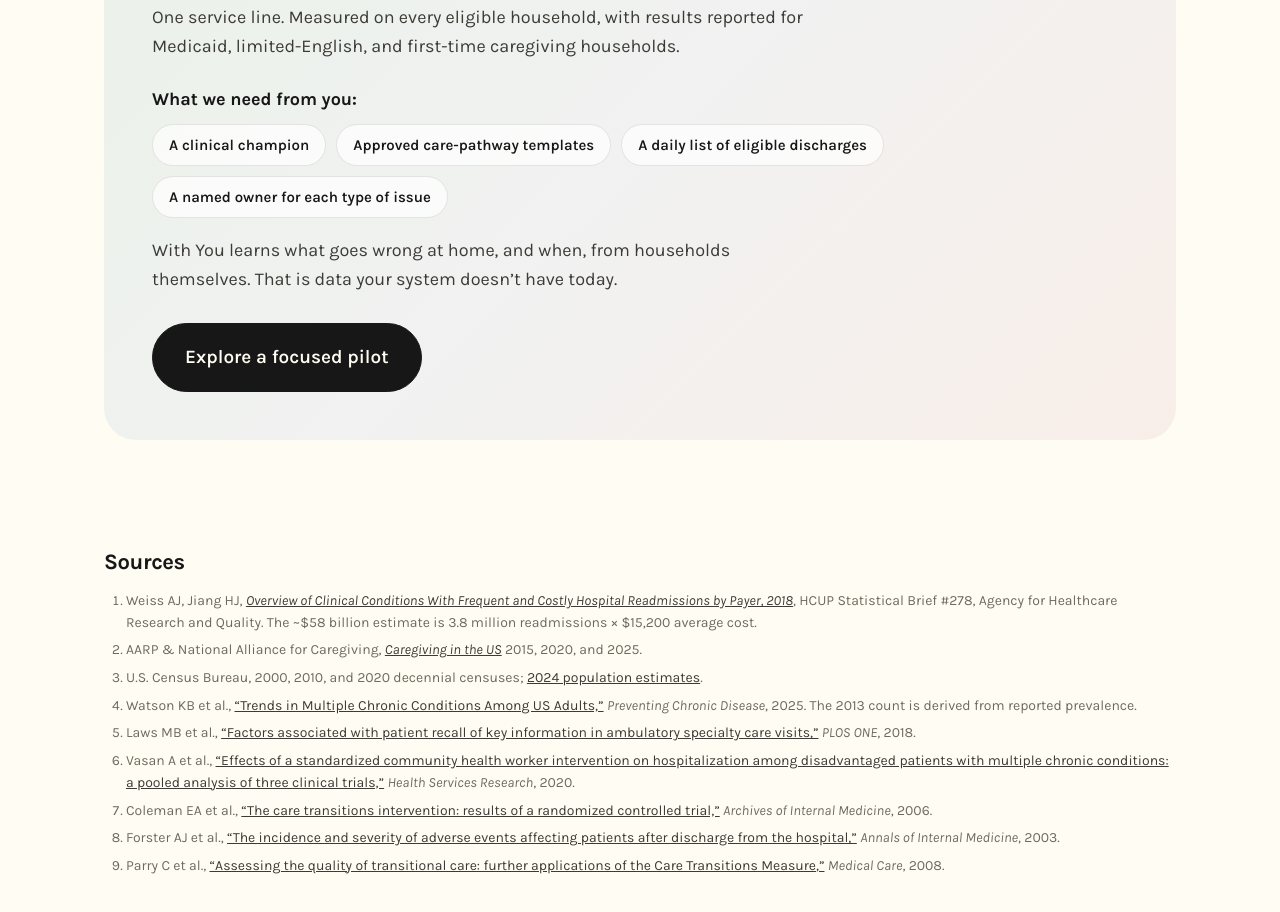
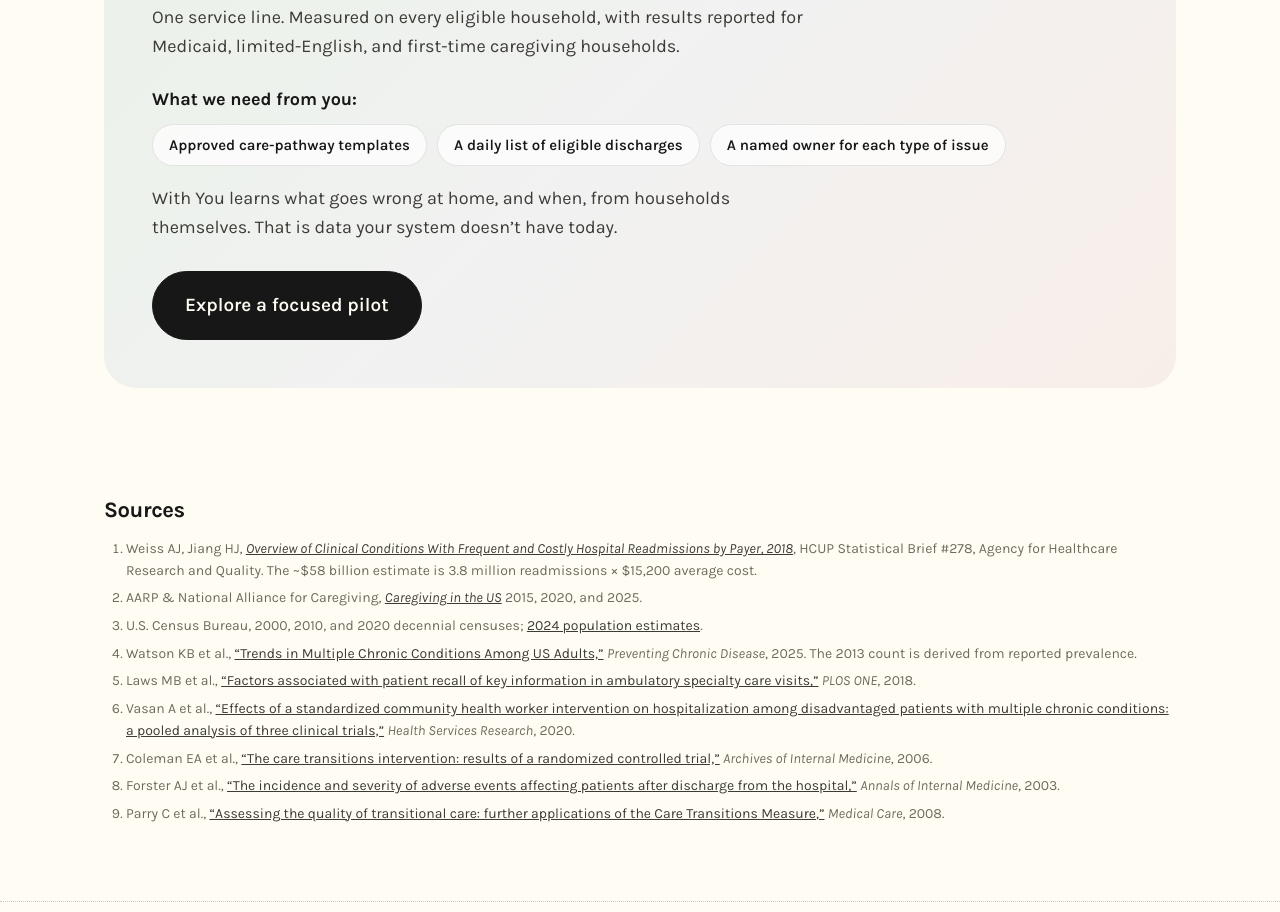
Before and after one commit to yeshinin/with-you, a plain HTML site: page partners.html in a window 1280 px wide. Shown: the part 5557-6469 px from the top of the page. Drawn offline with Linux system fonts and the light colour scheme.

Commit message:
Pilot needs: remove clinical champion
Co-Authored-By: Claude Opus 5.5 <noreply@anthropic.com>

```diff
--- a/partners.html
+++ b/partners.html
@@ -251,7 +251,6 @@
         <p>One service line. Measured on every eligible household, with results reported for Medicaid, limited-English, and first-time caregiving households.</p>
         <p class="pilot-k">What we need from you:</p>
         <ul class="pilot-needs">
-          <li>A clinical champion</li>
           <li>Approved care-pathway templates</li>
           <li>A daily list of eligible discharges</li>
           <li>A named owner for each type of issue</li>
```
